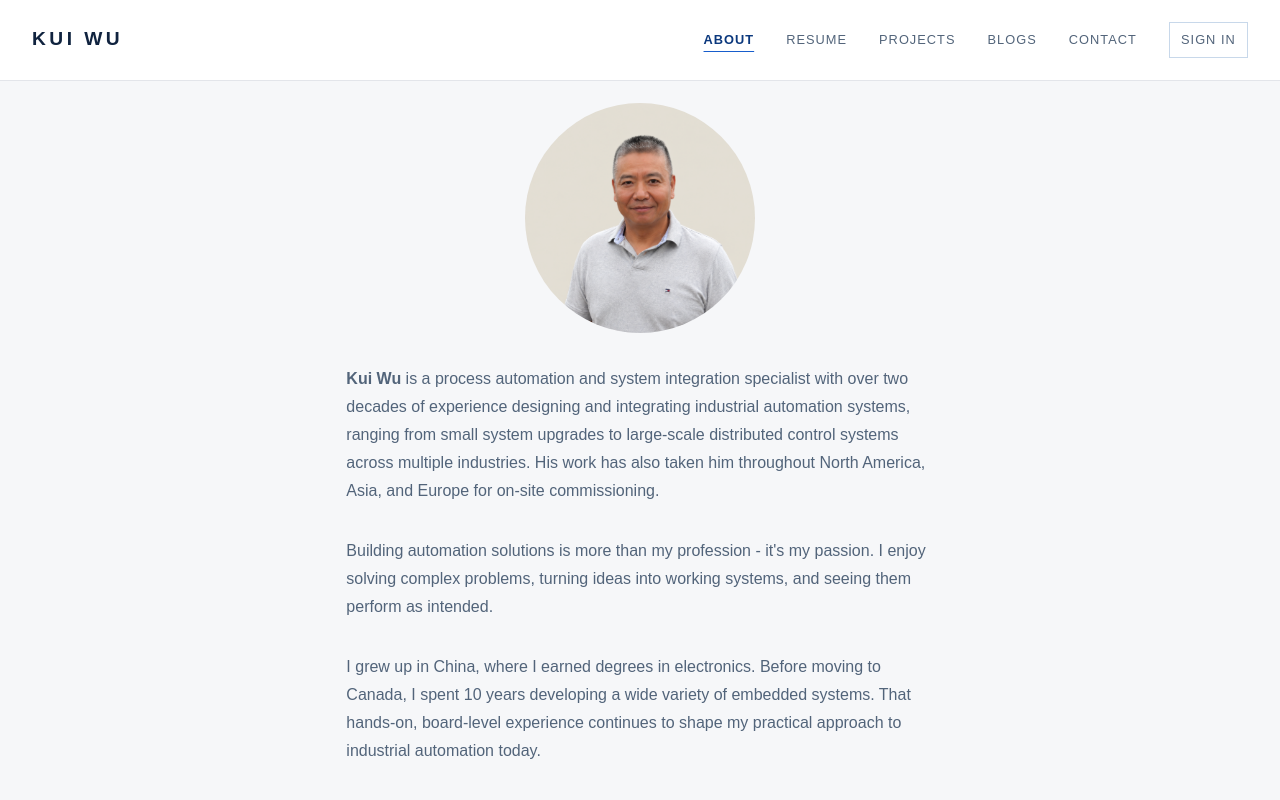
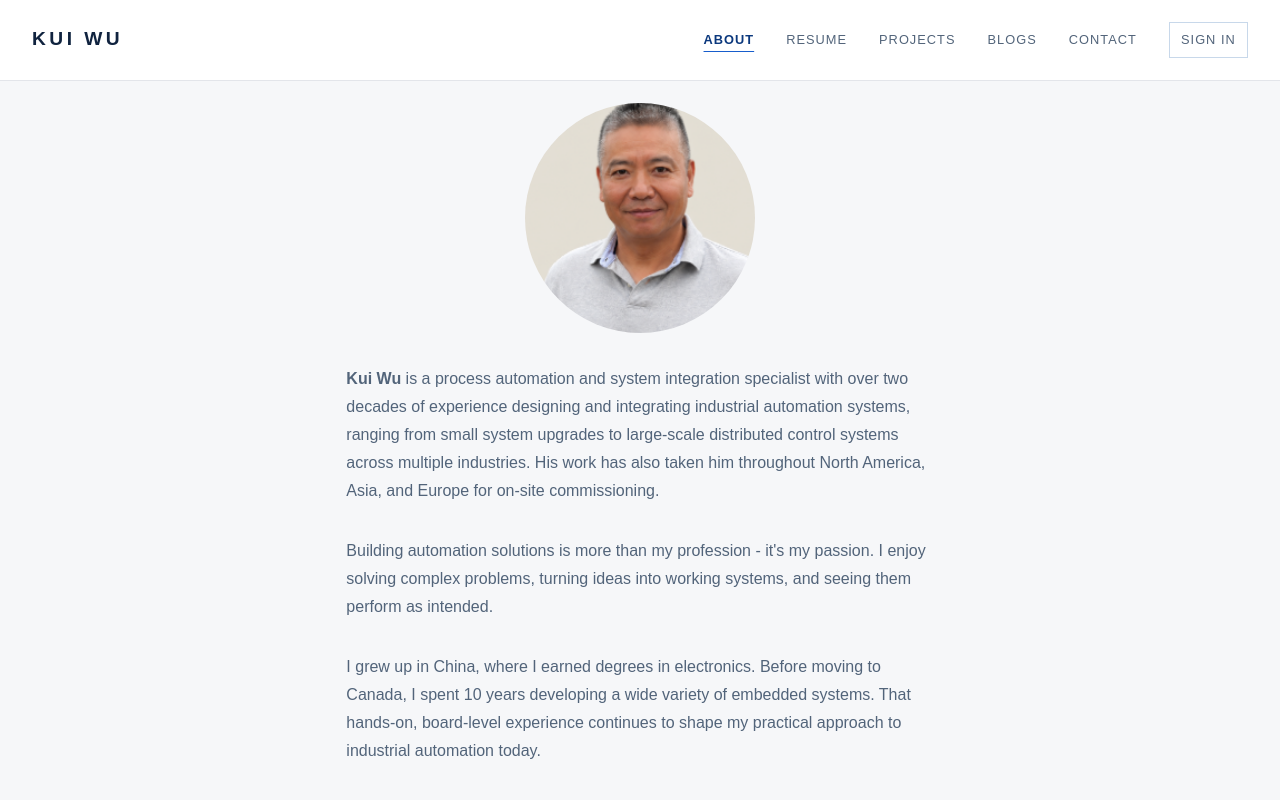
Before and after one commit to kwcontrols/KW-Portfolio, a Next.js app: page / in a window 1280 px wide. Shown: the top 800 px of the page. Built offline with nearby package versions, Linux system fonts and the light colour scheme; no server answers.

Commit message:
Refine About portrait crop

```diff
--- a/app/page.tsx
+++ b/app/page.tsx
@@ -11,7 +11,11 @@ export default function Home() {
         <section className="section" id="about">
           <div className="about-feature">
             <div className="about-portrait">
-              <img src="/kui-wu-headshot-3.png" alt="Portrait of Kui Wu" />
+              <img
+                src="/kui-wu-headshot-3.png"
+                alt="Portrait of Kui Wu"
+                style={{ transform: "scale(1.55)", transformOrigin: "center 43%" }}
+              />
             </div>
             <div className="about-copy">
               <p>
```
